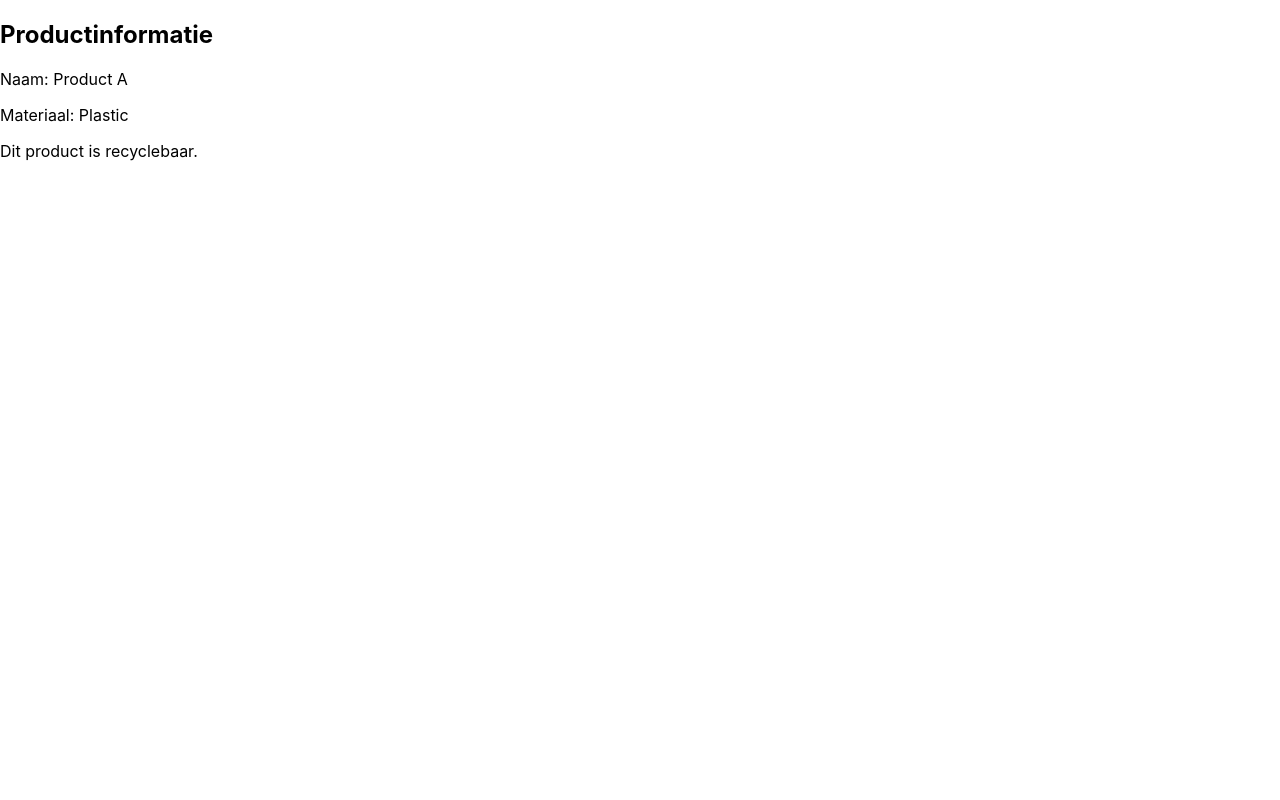
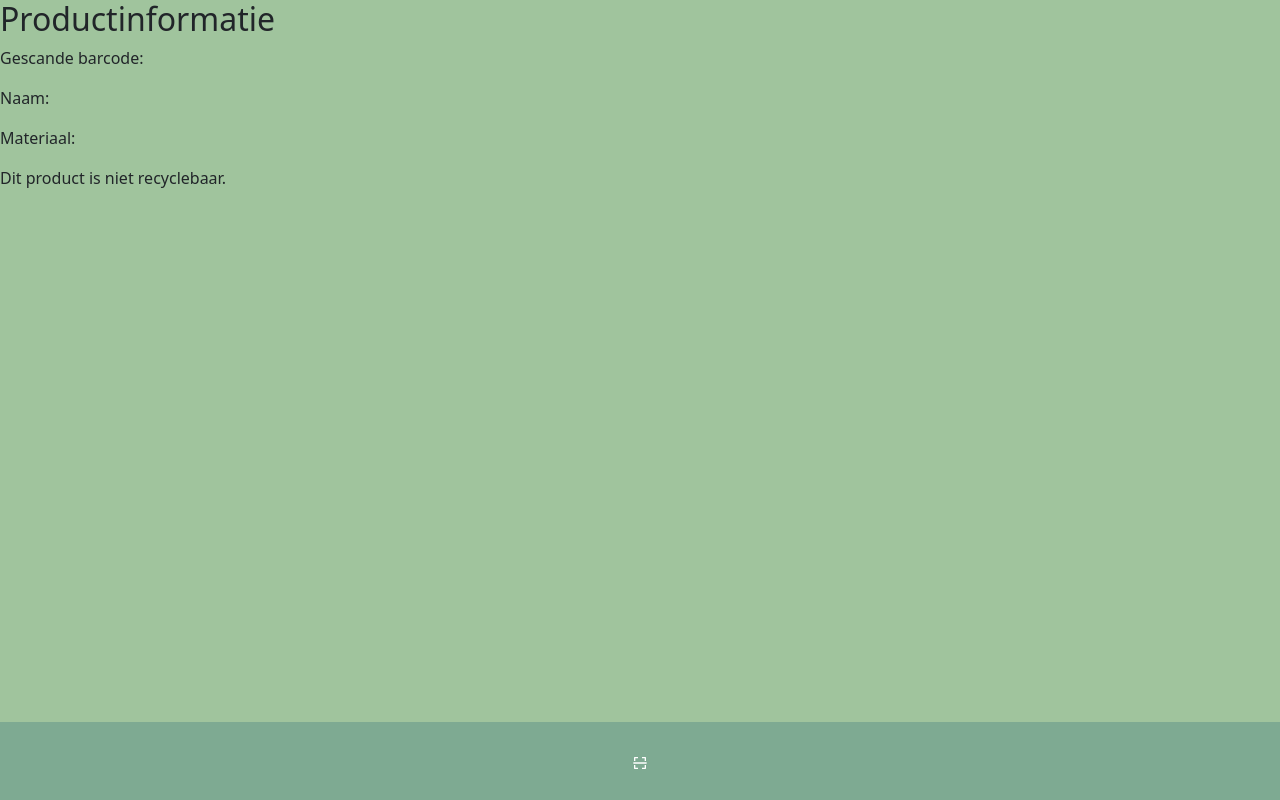
Before and after one commit to nickybreezy/wasteless, a React (Create React App) app: page / in a window 1280 px wide. Built offline with nearby package versions, Linux system fonts and the light colour scheme.

Commit message:
added scan button AND bottombar

```diff
--- a/package.json
+++ b/package.json
@@ -10,11 +10,14 @@
     "@testing-library/user-event": "^13.5.0",
     "axios": "^1.5.0",
     "bootstrap": "^5.3.2",
+    "bootstrap-icons": "^1.11.1",
     "react": "^18.2.0",
     "react-bootstrap": "^2.8.0",
+    "react-bootstrap-icons": "^1.10.3",
     "react-bootstrap-validation": "^0.1.11",
     "react-chatbot-kit": "^2.1.2",
     "react-dom": "^18.2.0",
+    "react-icons": "^4.11.0",
     "react-scripts": "5.0.1",
     "styled-components": "^6.0.7",
     "web-vitals": "^2.1.4",
--- a/public/index.html
+++ b/public/index.html
@@ -8,6 +8,8 @@
   <meta name="theme-color" content="#000000" />
   <meta name="description" content="recycling made easier" />
   <link rel="apple-touch-icon" href="%PUBLIC_URL%/logo192.png" />
+
+
   <!--
       manifest.json provides metadata used when your web app is installed on a
       user's mobile device or desktop. See https://developers.google.com/web/fundamentals/web-app-manifest/
--- a/src/App.css
+++ b/src/App.css
@@ -1,11 +1,15 @@
 .App {
   text-align: center;
+  background-color: #A0C49D;
+
 }
 
 .App-logo {
   height: 40vmin;
   pointer-events: none;
 }
+
+
 
 @media (prefers-reduced-motion: no-preference) {
   .App-logo {
@@ -32,7 +36,29 @@
   from {
     transform: rotate(0deg);
   }
+
   to {
     transform: rotate(360deg);
   }
 }
+
+/* my own things */
+
+.bottom-bar {
+  position: fixed;
+  bottom: 0;
+  left: 0;
+  width: 100%;
+  background-color: #7EAA92;
+  color: white;
+  padding: 20px;
+  text-align: center;
+
+}
+
+
+
+.app-container {
+  height: 100vh;
+  background-color: #A0C49D;
+}
--- a/src/App.js
+++ b/src/App.js
@@ -1,36 +1,61 @@
+import React, { useEffect, useState } from 'react';
+import productDataJson from './productData.json';
+import 'bootstrap/dist/css/bootstrap.min.css';
 import './App.css';
-import React, { useEffect, useState } from 'react';
-import axios from 'axios';
+import { BiScan } from 'react-icons/bi'; // Import the Amazon icon from react-icons library
+
 function App() {
-
   const [productData, setProductData] = useState({});
-  const barcode = '123456789';
+  const [scannedBarcode, setScannedBarcode] = useState('');
+  const [scanning, setScanning] = useState(false);
 
   useEffect(() => {
-    axios.get('/productData.json')
-      .then((response) => {
-        if (response.status === 200) {
-          setProductData(response.data);
+    if (scanning) {
+      const data = productDataJson[scannedBarcode];
+
+      if (data) {
+        setProductData(data);
       } else {
-          console.error('Failed to fetch product data');
+        console.error('Product niet gevonden');
       }
-      })
-      .catch((error) => {
-        console.error('Error fetching product data:', error);
-      });
-  }, []);
+
+      setScanning(false);
+    }
+  }, [scannedBarcode, scanning]);
+
+  const handleScan = (barcode) => {
+    setScannedBarcode(barcode);
+    setScanning(true);
+  };
 
   return (
+    <div className="app-container">
+      <div className="custom-bg">
         <div>
           <h2>Productinformatie</h2>
-      <p>Naam: {productData[barcode]?.name}</p>
-      <p>Materiaal: {productData[barcode]?.material}</p>
-      {productData[barcode]?.recyclable ? (
+          <p>Gescande barcode: {scannedBarcode}</p>
+          <p>Naam: {productData.name}</p>
+          <p>Materiaal: {productData.material}</p>
+
+          {productData.recyclable ? (
             <p>Dit product is recyclebaar.</p>
           ) : (
             <p>Dit product is niet recyclebaar.</p>
           )}
+
         </div>
+        <div className="bottom-bar">
+          <button className="btn btn-solid" onClick={() => handleScan('456789123')}>
+            <BiScan style={{ color: 'white' }} />
+          </button>
+
+        </div>
+      </div>
+
+
+
+    </div>
+
   );
 }
 
--- a/src/index.css
+++ b/src/index.css
@@ -5,9 +5,12 @@ body {
     sans-serif;
   -webkit-font-smoothing: antialiased;
   -moz-osx-font-smoothing: grayscale;
+  background-color: #A0C49D;
+
 }
 
 code {
   font-family: source-code-pro, Menlo, Monaco, Consolas, 'Courier New',
     monospace;
+
 }
```
Also changed, not shown: public/manifest.json, src/productData.json (renamed from public/productData.json), 1 other file (tests, documents, lock files or other folders). Lines whose indentation alone changed are shown as unchanged.
